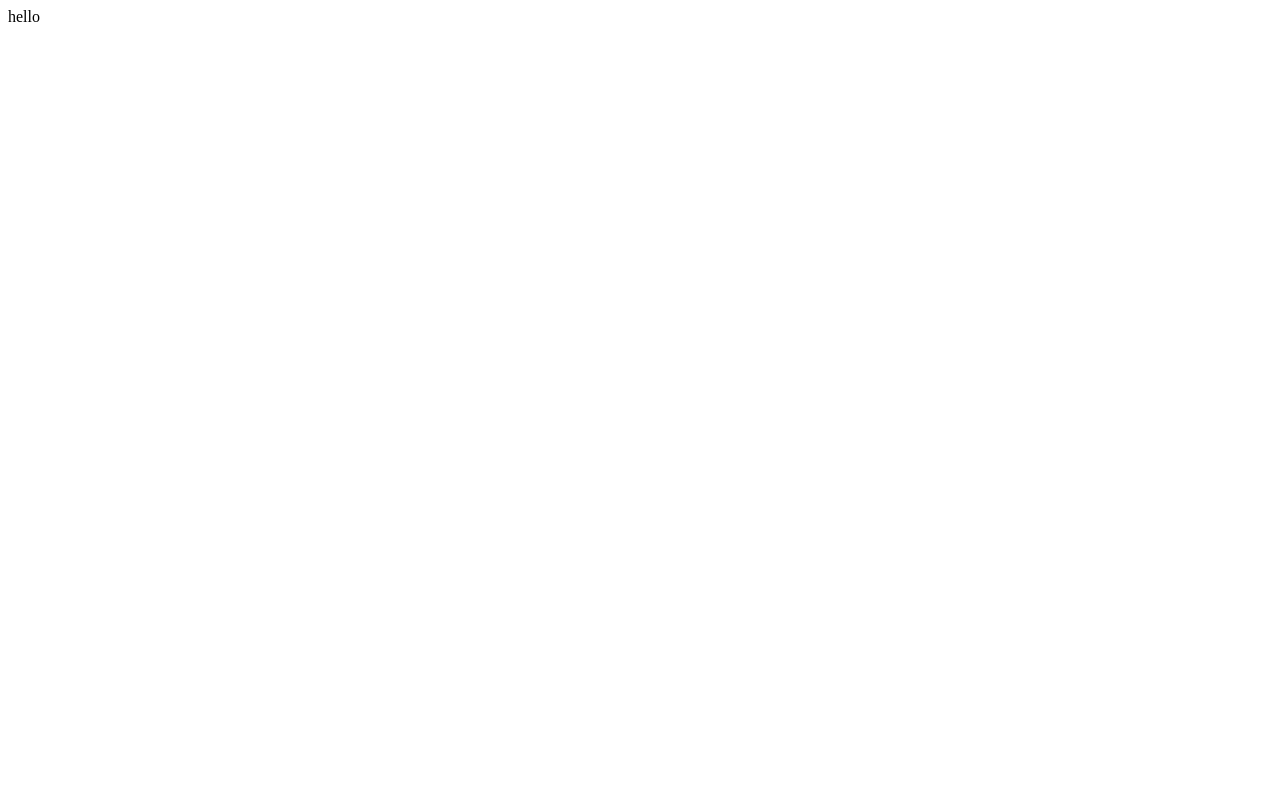
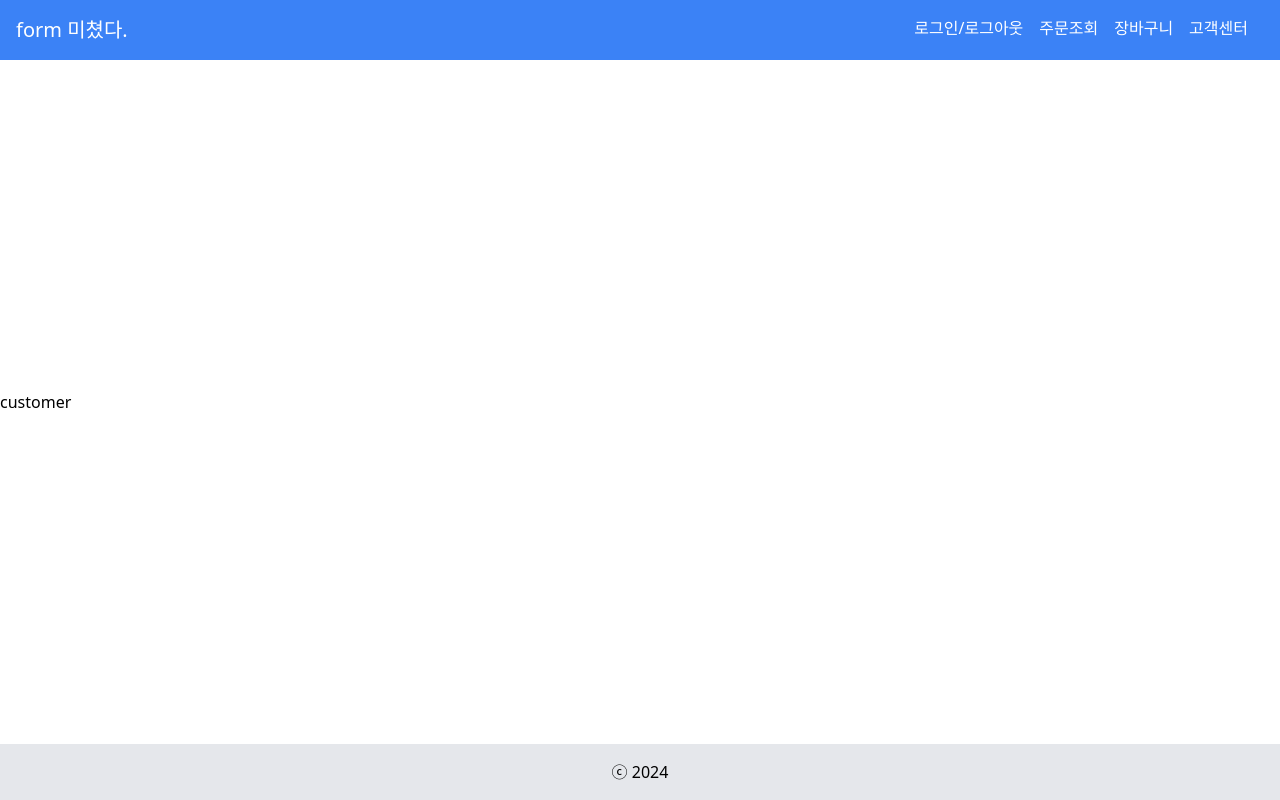
Before and after one commit to KDT-IaaS-Class-One-Group/KDT-IaaS-4team-ERP, a Next.js app: page / in a window 1280 px wide. Built offline with nearby package versions, Linux system fonts and the light colour scheme.

Commit message:
feat: 이민구 미쳤다

```diff
--- a/app/(pages)/(customer)/layout.tsx
+++ b/app/(pages)/(customer)/layout.tsx
@@ -1,20 +1,20 @@
-import type { Metadata } from 'next';
+import React from 'react';
+import Header from '@components/Header/Header';
+import Footer from '@components/Footer/Footer';
+import ChildrenProps from '@interfaces/interfaces';
+import HeaderItem from '@components/Header/HeaderItem';
 
-import React from 'react';
-
-export const metadata: Metadata = {
-  title: 'form 미쳤다',
-  description: 'shopping',
-};
-
-export default function CustomerLayout({
-  children,
-}: {
-  children: React.ReactNode;
-}) {
+export default function CustomerLayout({ children }: ChildrenProps) {
   return (
-    <html lang='ko'>
-      <body className='flex flex-col justify-between h-screen'>{children}</body>
-    </html>
+    <>
+      <Header>
+        <HeaderItem href='/login'>로그인/로그아웃</HeaderItem>
+        <HeaderItem href='/order'>주문조회</HeaderItem>
+        <HeaderItem href='/cart'>장바구니</HeaderItem>
+        <HeaderItem href='/customer-service'>고객센터</HeaderItem>
+      </Header>
+      {children}
+      <Footer></Footer>
+    </>
   );
 }
--- a/app/(pages)/(customer)/page.tsx
+++ b/app/(pages)/(customer)/page.tsx
@@ -3,5 +3,5 @@
 import React from 'react';
 
 export default function Customer() {
-  return <div>hello</div>;
+  return <div>customer</div>;
 }
--- a/app/(pages)/admin/layout.tsx
+++ b/app/(pages)/admin/layout.tsx
@@ -1,15 +1,22 @@
 import React from 'react';
+import Header from '@components/Header/Header';
+import Footer from '@components/Footer/Footer';
+import ChildrenProps from '@interfaces/interfaces';
+import HeaderItem from '@components/Header/HeaderItem';
 import Sidebar from '@components/Sidebar/Sidebar';
 
-export default function AdminLayout({
-  children,
-}: {
-  children: React.ReactNode;
-}) {
+export default function CustomerLayout({ children }: ChildrenProps) {
   return (
-    <div className='flex h-full'>
-      <Sidebar />
-      {children}
-    </div>
+    <>
+      <Header>
+        <HeaderItem href='/login'>로그인/로그아웃</HeaderItem>
+      </Header>
+
+      <div className='flex h-full'>
+        <Sidebar></Sidebar>
+        {children}
+      </div>
+      <Footer></Footer>
+    </>
   );
 }
--- a/app/components/Header/Header.tsx
+++ b/app/components/Header/Header.tsx
@@ -1,27 +1,14 @@
 import React from 'react';
-import HeaderItem from './HeaderItem';
 import Link from 'next/link';
+import ChildrenProps from '@interfaces/interfaces';
 
-export default function Header() {
+export default function Header({ children }: ChildrenProps) {
   return (
     <header className='flex bg-blue-500 text-white p-4 justify-between'>
       <Link href='/'>
         <h1 className='text-xl'>form 미쳤다.</h1>
       </Link>
-      <ul className='flex ml-auto'>
-        <Link href='/login'>
-          <HeaderItem>로그인</HeaderItem>
-        </Link>
-        <Link href='/login'>
-          <HeaderItem>주문조회</HeaderItem>
-        </Link>
-        <Link href='/login'>
-          <HeaderItem>장바구니</HeaderItem>
-        </Link>
-        <Link href='/login'>
-          <HeaderItem>고객센터</HeaderItem>
-        </Link>
-      </ul>
+      <ul className='flex ml-auto'>{children}</ul>
     </header>
   );
 }
--- a/app/components/Header/HeaderItem.tsx
+++ b/app/components/Header/HeaderItem.tsx
@@ -1,9 +1,16 @@
 import React from 'react';
+import Link from 'next/link';
 import { ReactNode } from 'react';
-interface HeaderMenuProps {
+
+interface HeaderItemProps {
+  href: string;
   children: ReactNode;
 }
 
-export default function HeaderItems({ children }: HeaderMenuProps) {
-  return <li className='mr-4'>{children}</li>;
+export default function HeaderItem({ href, children }: HeaderItemProps) {
+  return (
+    <li className='mr-4'>
+      <Link href={href}>{children}</Link>
+    </li>
+  );
 }
--- a/app/interfaces/interfaces.ts
+++ b/app/interfaces/interfaces.ts
@@ -0,0 +1,3 @@
+export default interface ChildrenProps {
+  children: React.ReactNode;
+}
--- /dev/null
+++ b/app/layout.tsx
@@ -0,0 +1,18 @@
+import type { Metadata } from 'next';
+import '@styles/globals.css';
+import React from 'react';
+
+import ChildrenProps from '@interfaces/interfaces';
+
+export const metadata: Metadata = {
+  title: 'form 미쳤다',
+  description: 'shopping',
+};
+
+export default function RootLayout({ children }: ChildrenProps) {
+  return (
+    <html lang='ko'>
+      <body className='flex flex-col justify-between h-screen'>{children}</body>
+    </html>
+  );
+}
--- a/tsconfig.json
+++ b/tsconfig.json
@@ -23,6 +23,7 @@
       "@admin/*": ["app/(pages)/admin/*"],
       "@customer/*": ["app/(pages)/main/*"],
       "@hooks/*": ["app/hooks/*"],
+      "@styles/*": ["app/styles/*"],
       "@components/*": ["app/components/*"],
       "@interfaces/*": ["app/interfaces/*"]
     }
```
Also changed, not shown: app/(pages)/admin/page.tsx (+1 -7 lines).
